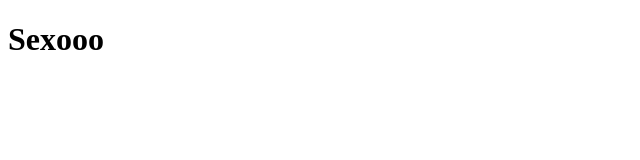
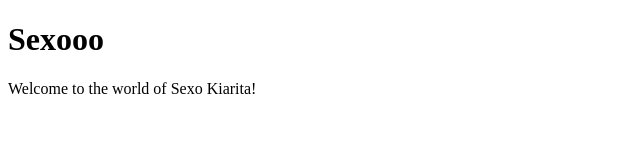
Before and after one commit to mechananthony22/Git-anthony, a plain HTML site: page index.html in a window 1280 px wide. Shown: the whole page, without its empty margins (0-640 px from the left). Drawn offline with Linux system fonts and the light colour scheme.

Commit message:
Fusión con cambios remotos

```diff
--- a/index.html
+++ b/index.html
@@ -7,5 +7,6 @@
 </head>
 <body>
     <h1>Sexooo</h1>
+    <p>Welcome to the world of Sexo Kiarita!</p>
 </body>
 </html>
```
